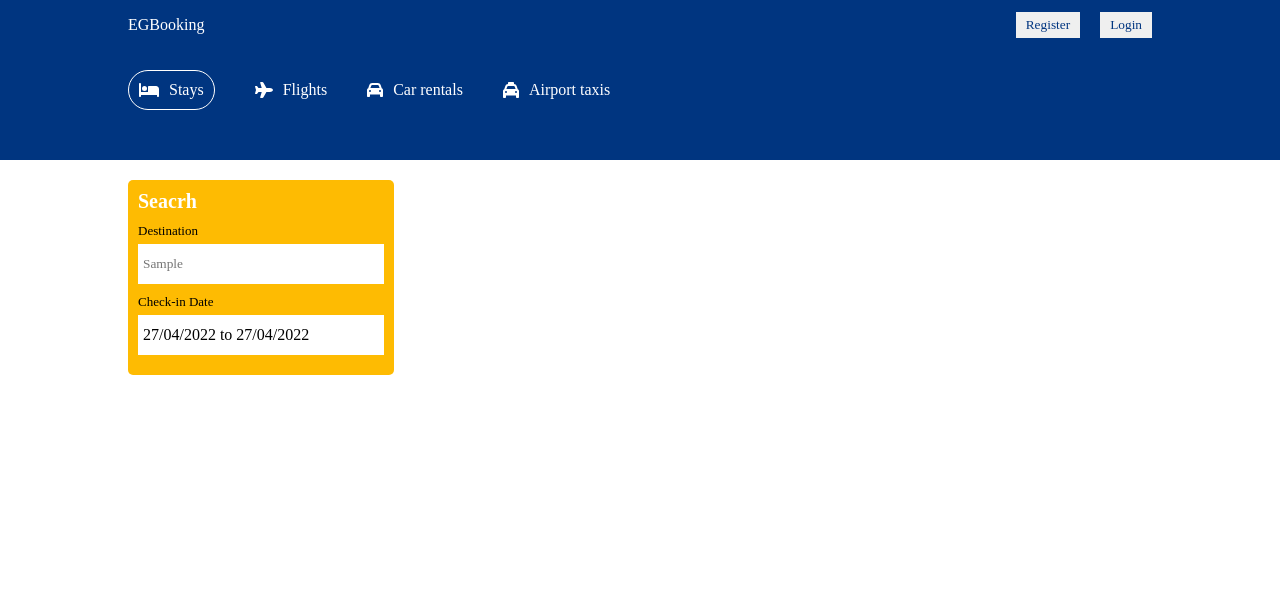
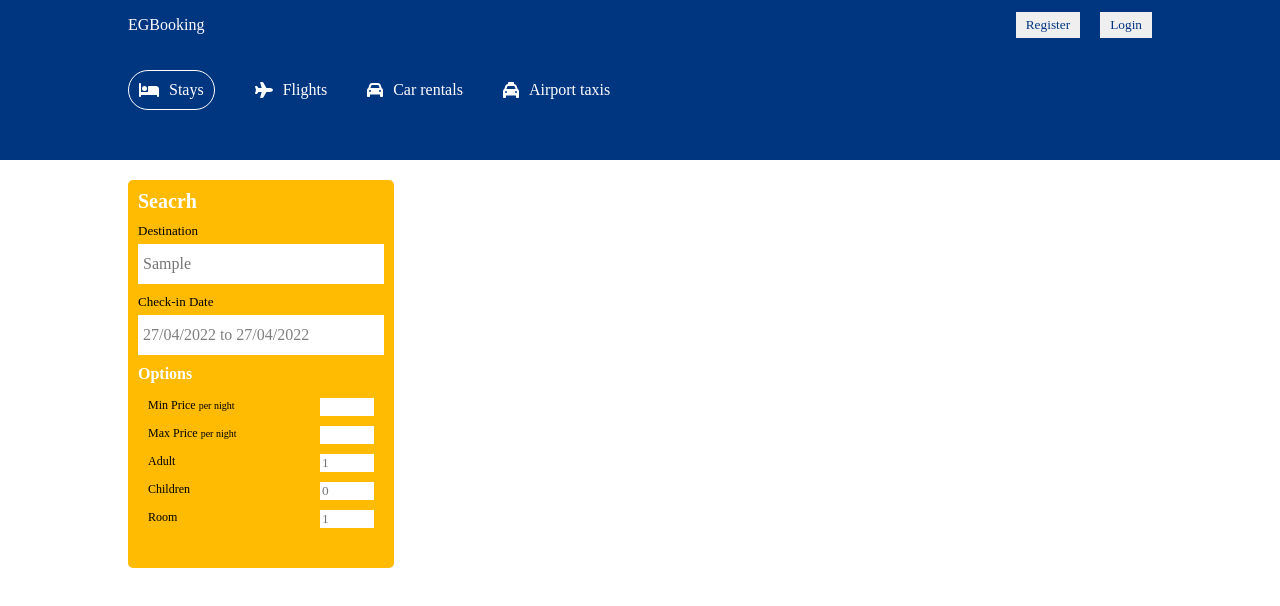
Before and after one commit to EmmaEG/booking, a React (Create React App) app: page / in a window 1280 px wide. Both pictures are taken after typing "Sample" into the empty fields and a click on the button "Search". Shown: the top 606 px of the page. Built offline with nearby package versions, Linux system fonts and the light colour scheme.

Commit message:
working on hotelList

```diff
--- a/src/components/header/Header.jsx
+++ b/src/components/header/Header.jsx
@@ -100,7 +100,7 @@ const HeaderSearhText = styled.span`
 
 const HeaderDate = styled.div`
   position: absolute;
-  top: 53px;
+  top: 50px;
   z-index: 2; //it's bigger than featured
   box-shadow: 0px 7px 5px -2px rgba(0, 0, 0, 0.58);
   -webkit-box-shadow: 0px 7px 5px -2px rgba(0, 0, 0, 0.58);
@@ -247,6 +247,7 @@ const Header = ({ type }) => {
                       onChange={(item) => setDate([item.selection])}
                       moveRangeOnFirstSelection={false}
                       ranges={date}
+                      minDate={new Date()}
                     />
                   </HeaderDate>
                 )}
--- a/src/components/mailList/MailList.jsx
+++ b/src/components/mailList/MailList.jsx
@@ -46,7 +46,7 @@ const MailList = () => {
       <SubTitle>Sign up and we'll send you the best deals to you</SubTitle>
       <MailCointainer>
         <InputText placeholder="Your Email" />
-        <Button>susbscribe</Button>
+        <Button>Subscribe</Button>
       </MailCointainer>
     </Conatiner>
   );
--- a/src/pages/hotelList/HotelList.jsx
+++ b/src/pages/hotelList/HotelList.jsx
@@ -2,8 +2,12 @@ import React, { useState } from "react";
 import Header from "../../components/header/Header";
 import Navbar from "../../components/navbar/Navbar";
 import styled from "styled-components";
+import "react-date-range/dist/styles.css"; // main css file
+import "react-date-range/dist/theme/default.css"; // theme css file+
+
 import { useLocation } from "react-router-dom";
 import { format } from "date-fns";
+import { DateRange } from "react-date-range";
 
 const Container = styled.div``;
 
@@ -54,15 +58,48 @@ const SearchInput = styled.input`
   height: 30px;
   border: none;
   padding: 5px;
+  font-size: 16px;
 `;
 
-const Date = styled.span`
-  height: 30px;
-  padding: 5px;
-  background-color: #ffffff;
+const Date = styled.div`
+  -webkit-box-shadow: 0px 7px 2px -5px rgb(0 0 0 / 58%);
+`;
+
+const LabelDate = styled.div`
   display: flex;
   align-items: center;
+  background-color: #ffffff;
+  height: 30px;
+  border: none;
+  padding: 5px;
+  font-size: 16px;
+  color: #808080;
   cursor: pointer;
+`;
+
+const ListOptionsWrapper = styled.div`
+  padding: 10px;
+`;
+
+const ListTitle = styled.h4`
+  color: #ffffff;
+`;
+
+const ListOptionItem = styled.div`
+  display: flex;
+  justify-content: space-between;
+  margin-bottom: 10px;
+  color: #000000;
+  font-size: 12px;
+`;
+
+const ListOptionText = styled.span``;
+
+const Small = styled.small``;
+
+const ListOptionInput = styled.input`
+  width: 50px;
+  border: none;
 `;
 
 const List = () => {
@@ -70,8 +107,9 @@ const List = () => {
   const location = useLocation();
   // console.log(location);
   const [destination, setDestination] = useState(location.state.destination);
-  const [date, setDete] = useState(location.state.date);
+  const [date, setDate] = useState(location.state.date);
   const [options, setoptions] = useState(location.state.options);
+  const [openDate, setOpenDate] = useState(false);
 
   return (
     <Container>
@@ -87,12 +125,62 @@ const List = () => {
             </SearchItem>
             <SearchItem>
               <LabelDescription>Check-in Date</LabelDescription>
-              <Date>
+              <LabelDate onClick={() => setOpenDate(!openDate)}>
                 {`${format(date[0].startDate, "dd/MM/yyyy")} to ${format(
                   date[0].endDate,
                   "dd/MM/yyyy"
                 )}`}
-              </Date>
+              </LabelDate>
+              {openDate && (
+                <Date>
+                  <DateRange
+                    onChange={(item) => setDate([item.selection])}
+                    ranges={date}
+                  />
+                </Date>
+              )}
+            </SearchItem>
+
+            <SearchItem>
+              <ListTitle>Options</ListTitle>
+              <ListOptionsWrapper>
+                <ListOptionItem>
+                  <ListOptionText>
+                    Min Price <Small>per night</Small>
+                  </ListOptionText>
+                  <ListOptionInput type="number" />
+                </ListOptionItem>
+                <ListOptionItem>
+                  <ListOptionText>
+                    Max Price <Small>per night</Small>
+                  </ListOptionText>
+                  <ListOptionInput type="number" />
+                </ListOptionItem>
+                <ListOptionItem>
+                  <ListOptionText>Adult</ListOptionText>
+                  <ListOptionInput
+                    type="number"
+                    min={1}
+                    placeholder={options.adult}
+                  />
+                </ListOptionItem>
+                <ListOptionItem>
+                  <ListOptionText>Children</ListOptionText>
+                  <ListOptionInput
+                    type="number"
+                    min={0}
+                    placeholder={options.children}
+                  />
+                </ListOptionItem>
+                <ListOptionItem>
+                  <ListOptionText>Room</ListOptionText>
+                  <ListOptionInput
+                    type="number"
+                    min={1}
+                    placeholder={options.room}
+                  />
+                </ListOptionItem>
+              </ListOptionsWrapper>
             </SearchItem>
           </ListSearch>
           <ListResult></ListResult>
```
